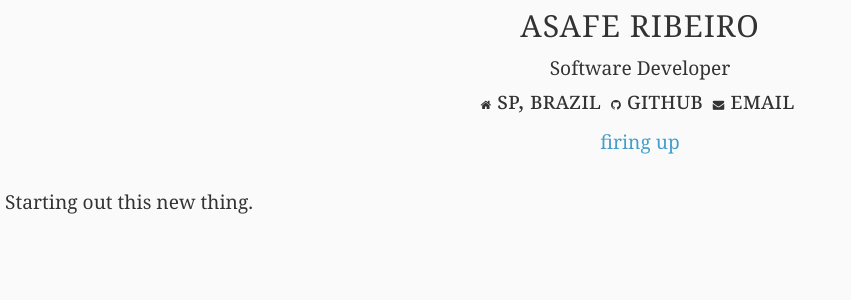
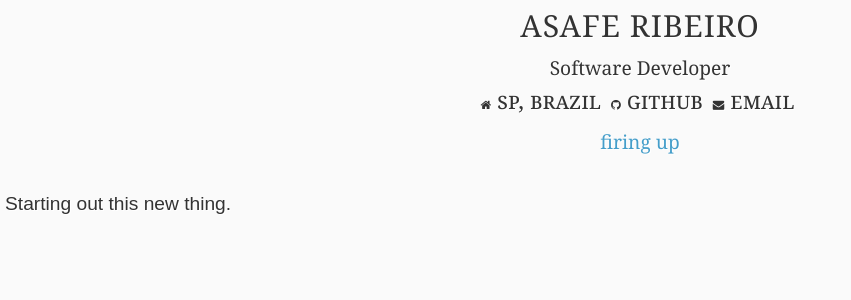
Before and after one commit to g2098939/asafeh.github.io, a Jekyll site: the page built from _posts/2015-03-21-firing-up.md, in a window 1280 px wide. Shown: the top 300 px of the page, without its empty margins (0-851 px from the left). Built offline with Jekyll 4.4.1, drawn with Linux system fonts in a browser that asks for light colours; nearby versions of some CDN libraries.

Commit message:
another post and some styles

```diff
--- a/css/site.css
+++ b/css/site.css
@@ -168,6 +168,9 @@ blockquote {
     p {
         text-align: justify;
         padding: 5px;
+        line-height: 1.7em;
+        font-family: sans-serif;
+
     }
 
     .info li {
```
